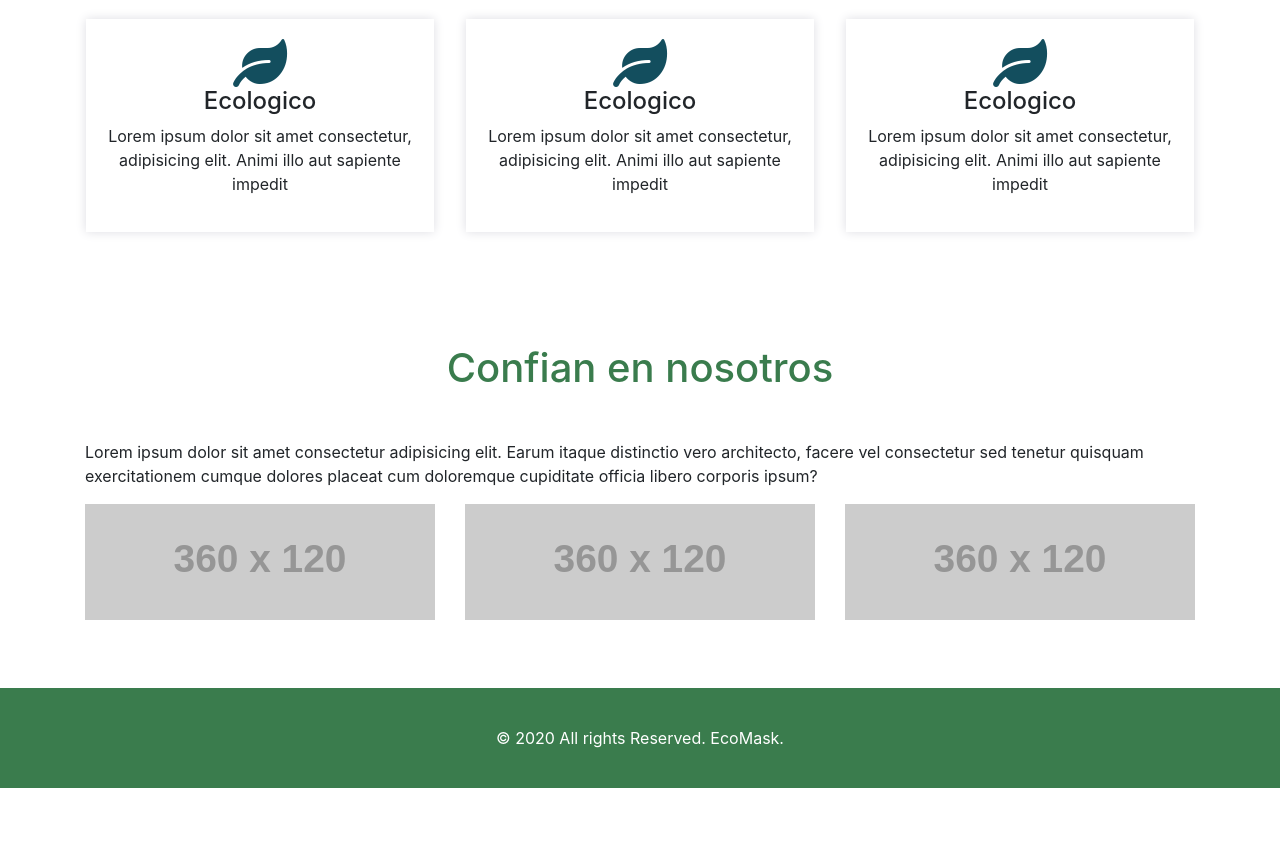
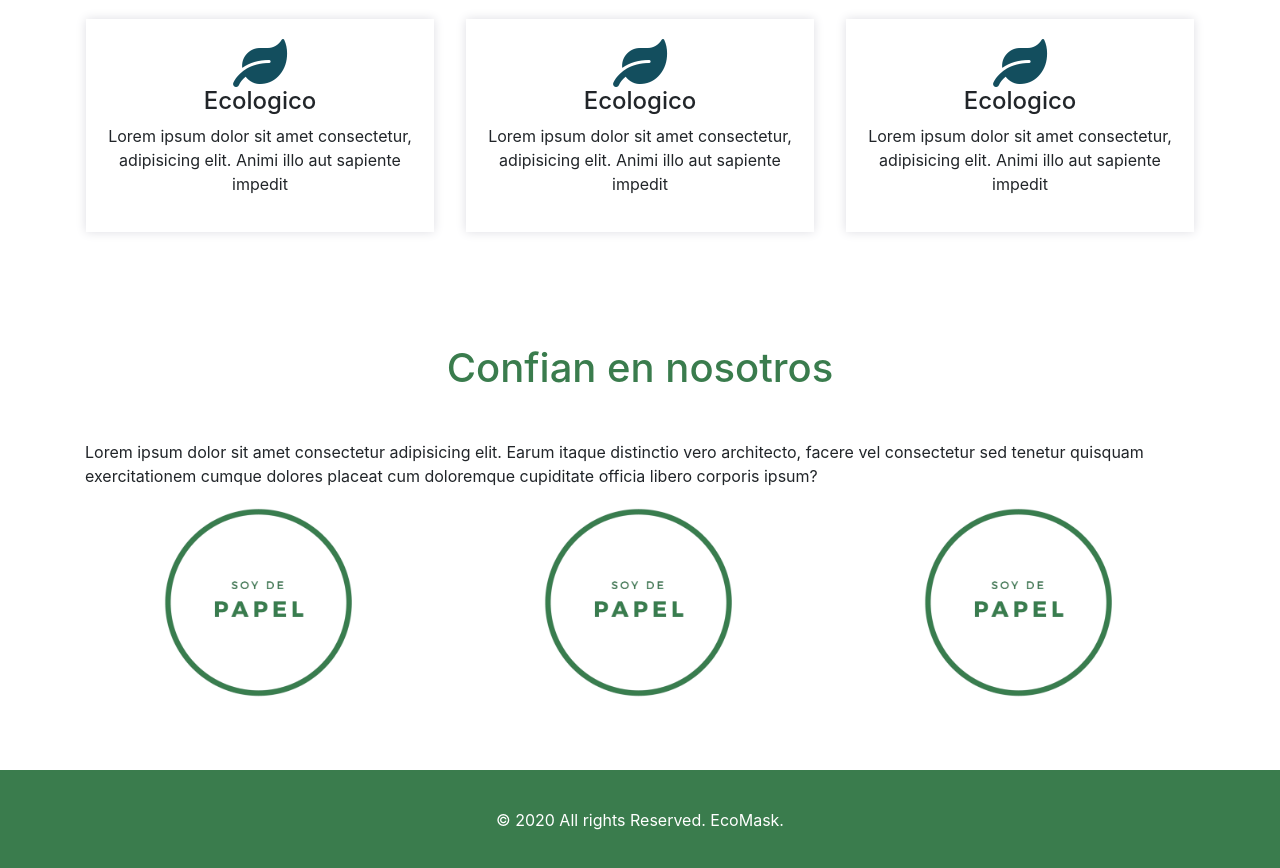
Before and after one commit to nfortiz/ecomask, a plain HTML site: page index.html in a window 1280 px wide. Shown: the part 941-1809 px from the top of the page. Before the commit the page ends 1729 px from the top, so only its background shows below. Drawn offline with Linux system fonts and the light colour scheme; placeholder pictures from the web are drawn by us.

Commit message:
Fixed custumer img

```diff
--- a/css/styles.css
+++ b/css/styles.css
@@ -156,10 +156,13 @@ nav a.navbar-brand.brand {
 .customer__logo {
     margin: 0;
     margin-bottom: 20px;
+    width: 100%;
+    text-align: center;
 }
 
 .customer__logo img {
-    width: 100%;
+    max-width: 200px;
+    margin: 0 auto;
     height: auto;
 }
 
@@ -178,6 +181,7 @@ nav a.navbar-brand.brand {
 
 
 /*******************************/
+/***********Media queries*******/
 /*******************************/
 
 
--- a/index.html
+++ b/index.html
@@ -146,7 +146,7 @@
             <div class="col-sm-6 col-md-4">
               <figure class="customer__logo">
                 <img
-                  src="https://dummyimage.com/360x120.png/f1f1f1/000000"
+                  src="./assets/soy_de_papel-removebg.png"
                   alt="logo compania"
                 />
               </figure>
@@ -154,7 +154,7 @@
             <div class="col-sm-6 col-md-4">
               <figure class="customer__logo">
                 <img
-                  src="https://dummyimage.com/360x120.png/f1f1f1/000000"
+                  src="./assets/soy_de_papel-removebg.png"
                   alt="logo compania"
                 />
               </figure>
@@ -162,7 +162,7 @@
             <div class="col-sm-6 col-md-4">
               <figure class="customer__logo">
                 <img
-                  src="https://dummyimage.com/360x120.png/f1f1f1/000000"
+                  src="./assets/soy_de_papel-removebg.png"
                   alt="logo compania"
                 />
               </figure>
```
Also changed, not shown: assets/soy_de_papel-removebg.png (added).
